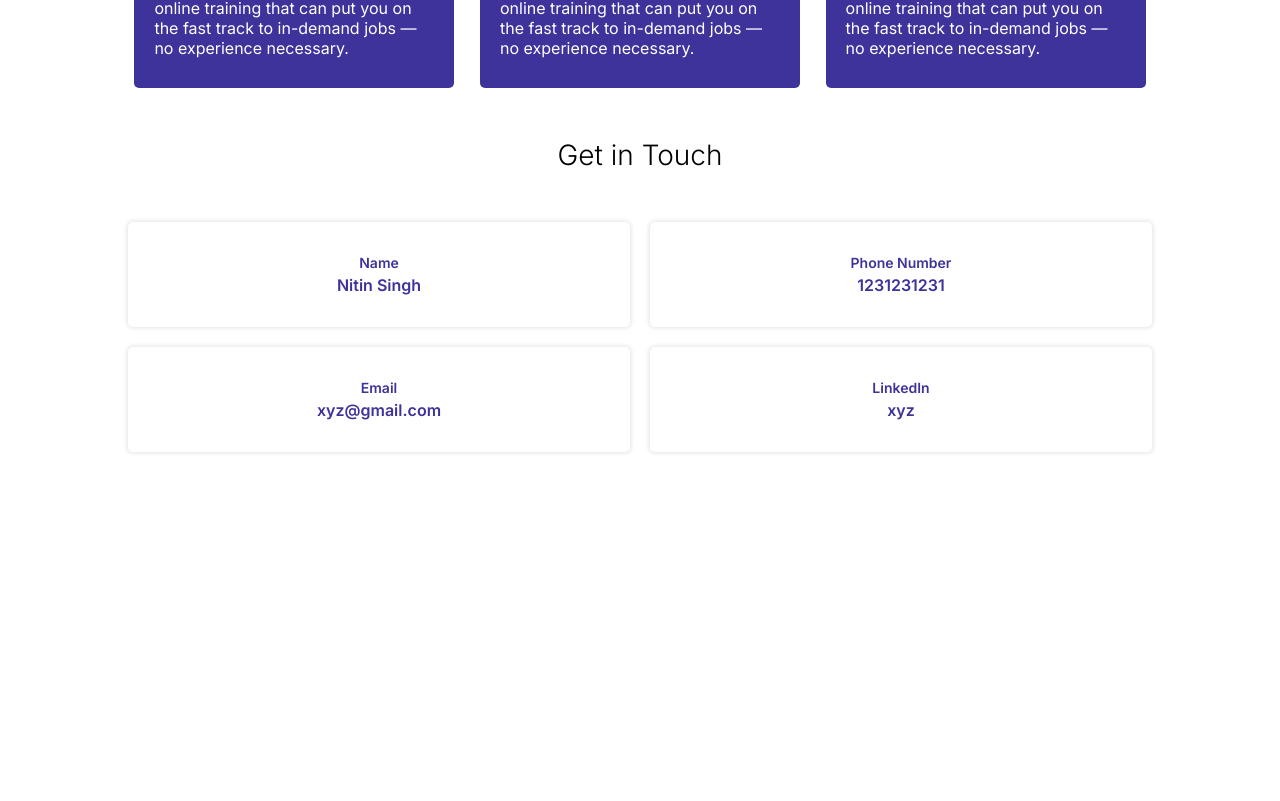
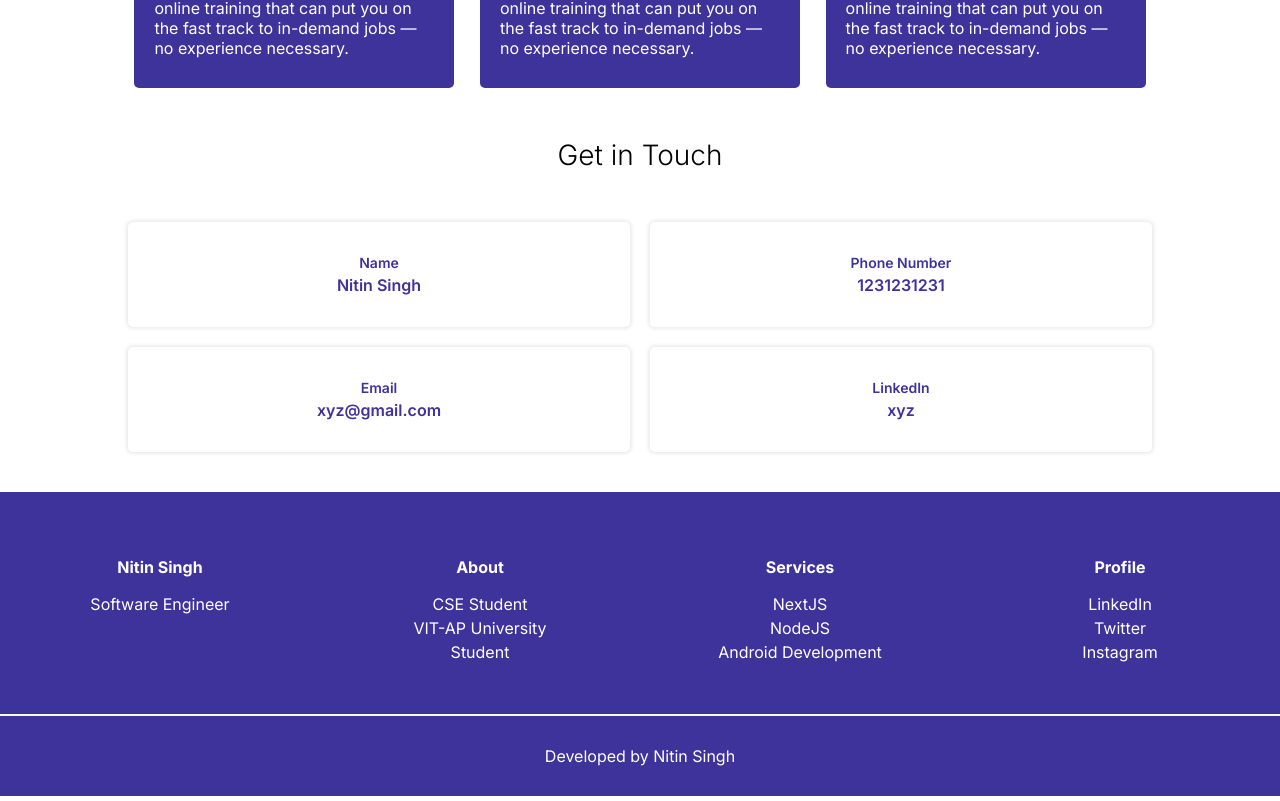
Before and after one commit to cookkeys/myPortfolio, a Next.js app: page / in a window 1280 px wide. Shown: the part 942-1743 px from the top of the page. Before the commit the page ends 1434 px from the top, so only its background shows below. Built offline with nearby package versions, Linux system fonts and the light colour scheme.

Commit message:
first code

```diff
--- /dev/null
+++ b/src/app/components/footer.js
@@ -0,0 +1,34 @@
+import React from 'react'
+import styles from "./styles/footer.module.css"
+
+export default function Footer() {
+  return (
+    <div>
+      <div className={styles.footer}>
+      <div className={styles.footer1}>
+        <h4>Nitin Singh</h4>
+        <p>Software Engineer    </p>
+      </div>
+      <div className={styles.footer2}>
+        <h4>About</h4>
+        <p>CSE Student</p>
+        <p>VIT-AP University</p>
+        <p>Student</p>
+      </div>
+      <div className={styles.footer3}>
+        <h4>Services</h4>
+        <p>NextJS</p>
+        <p>NodeJS</p>
+        <p>Android Development</p>
+      </div>
+      <div className={styles.footer4}>
+        <h4>Profile</h4>
+        <p>LinkedIn</p>
+        <p>Twitter</p>
+        <p>Instagram</p>
+      </div>
+      </div>
+      <div className={styles.footerText}><p>Developed by Nitin Singh</p></div>
+    </div>
+  )
+}
--- /dev/null
+++ b/src/app/components/styles/footer.module.css
@@ -0,0 +1,103 @@
+@media screen and (min-width: 900px){
+    .footer{
+        display: flex;
+        align-items: stretch;
+    }
+
+    .footer p{
+        padding: 2px 0;
+        color:white;
+    }
+    .footer h4{
+        padding:15px 0;
+        color:white;
+    }
+    .footer1, .footer2, .footer3, .footer4{
+        display: flex;
+        flex-direction: column;
+        align-items: center;
+        width: 25%;
+        background-color: rgb(61, 51, 155);
+        padding:50px 0;
+    }
+    .footerText{
+        border-top:2px solid white;
+        display: flex;
+        justify-content: center;
+        align-items: center;
+        background-color:  rgb(61, 51, 155);
+        color: white;
+        padding:30px 0;
+        margin-bottom:5px;
+    }
+}
+@media screen and (max-width: 900px) and (min-width: 520px){
+    .footer{
+        display: grid;
+         grid-template-columns: repeat(2 ,1fr);
+    }
+
+    .footer p{
+        padding: 2px 0;
+        color:white;
+    }
+    .footer h4{
+        padding:15px 0;
+        color:white;
+    }
+    .footer1, .footer2, .footer3, .footer4{
+        display: flex;
+        flex-direction: column;
+        align-items: center;
+        width: 100%;
+        background-color: rgb(61, 51, 155);
+        padding:50px 0;
+    }
+    .footerText{
+        border-top:2px solid white;
+        display: flex;
+        justify-content: center;
+        align-items: center;
+        background-color:  rgb(61, 51, 155);
+        color: white;
+        padding:30px 0;
+        margin-bottom:5px;
+    }
+}
+@media screen and (max-width: 520px){
+    .footer{
+        display: grid;
+         grid-template-columns: repeat(1 ,1fr);
+    }
+
+    .footer p{
+        padding: 2px 0;
+        color:white;
+        font-size: 14px;
+    }
+    .footer h4{
+        padding:15px 0;
+        font-size: 14px;
+        color:white;
+    }
+    .footer1, .footer2, .footer3, .footer4{
+        display: flex;
+        flex-direction: column;
+        align-items: center;
+        width: 100%;
+        background-color: rgb(61, 51, 155);
+        padding:20px 0;
+    }
+    .footerText{
+        border-top:2px solid white;
+        display: flex;
+        justify-content: center;
+        align-items: center;
+        background-color:  rgb(61, 51, 155);
+        color: white;
+        padding:30px 0;
+        font-size: 13px;
+        font-weight: 520;
+        margin-bottom:5px;
+    }
+}
--- a/src/app/page.js
+++ b/src/app/page.js
@@ -2,6 +2,7 @@ import Image from "next/image";
 import styles from "./page.module.css";
 import img1 from "./images/myImage.jpg";
 import { FaAndroid, FaBriefcase, FaCog, FaGem, FaInstagram, FaNode, FaNodeJs, FaReact } from "react-icons/fa";
+import Footer from "./components/footer";
 
 export default function Home() {
   return (
@@ -61,6 +62,7 @@ export default function Home() {
         <p>xyz</p>
       </div>
     </div>
+    <Footer/>
     </div>
   );
 }
--- a/src/app/page.module.css
+++ b/src/app/page.module.css
@@ -345,11 +345,11 @@
   }
 
   .getInTouch{
-    margin-top: 50px;
-    margin-bottom: 50px;
+    margin-top: 20px;
+    margin-bottom: 20px;
     text-align: center;
-    font-size: 28px;
-    font-weight: 300;
+    font-size: 19px;
+    font-weight: 500;
   }
   .contacts{
     display: grid;
```
